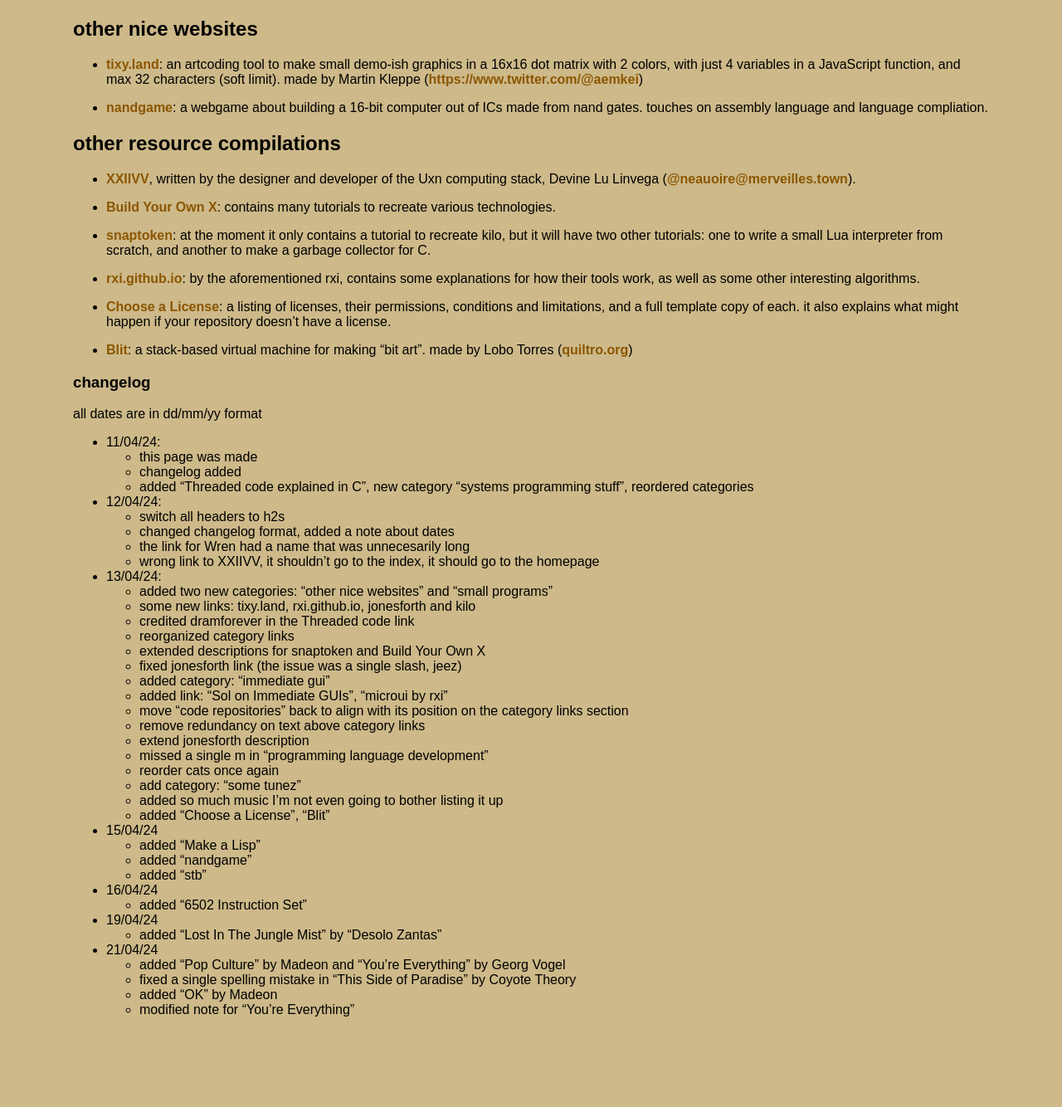
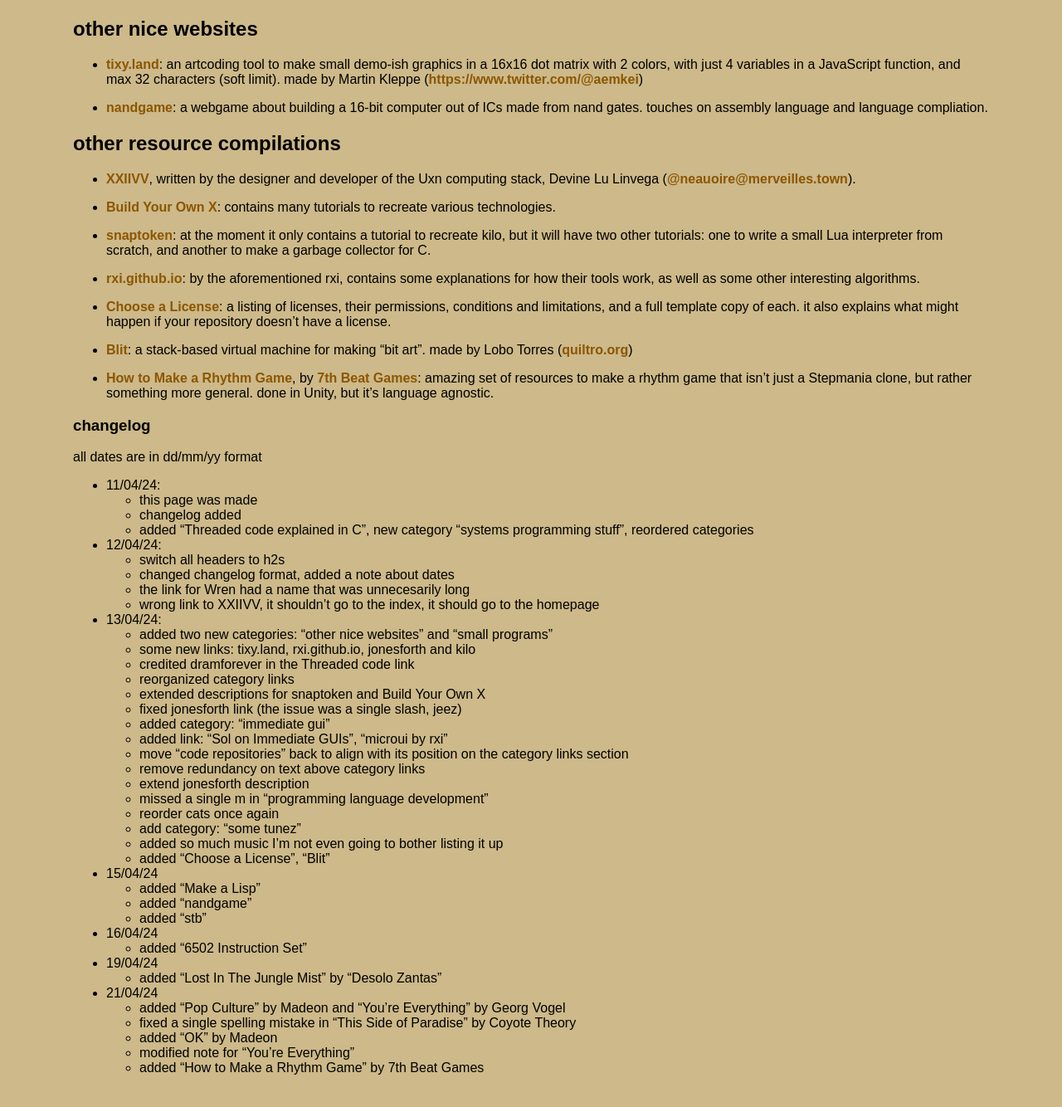
Before and after one commit to thacuber2a03/thacuber2a03.github.io, a Jekyll site: the page built from things/bookmarks.md, in a window 1280 px wide and 1400 px high, scrolled down 2562 px. Shown: the top 1334 px of the window at 83% size. Built offline with Jekyll 4.4.1, drawn with Linux system fonts in a browser that asks for light colours.

Commit message:
update bookmarks
- added "How to Make a Rhythm Game" by 7th Beat Games

internal changes:
- frontmatter title is no longer in quotes, instead, the `'` is escaped

```diff
--- a/things/bookmarks.md
+++ b/things/bookmarks.md
@@ -1,5 +1,5 @@
 ---
-title: "tc's bookmarks"
+title: tc\'s bookmarks
 permalink: /bookmarks
 layout: default
 ---
@@ -144,6 +144,8 @@
 
 - [Blit](https://quiltro.org/blit.html): a stack-based virtual machine for making "bit art". made by Lobo Torres ([quiltro.org](https://quiltro.org))
 
+- [How to Make a Rhythm Game](https://fizzd.notion.site/How-To-Make-A-Rhythm-Game-43d88e177da746e683afee494fdca3dc), by [7th Beat Games](https://7thbe.at): amazing set of resources to make a rhythm game that isn't just a Stepmania clone, but rather something more general. done in Unity, but it's language agnostic.
+
 ### changelog
 
 all dates are in dd/mm/yy format
@@ -193,3 +195,4 @@
   - fixed a single spelling mistake in "This Side of Paradise" by Coyote Theory
   - added "OK" by Madeon
   - modified note for "You're Everything"
+  - added "How to Make a Rhythm Game" by 7th Beat Games
```
